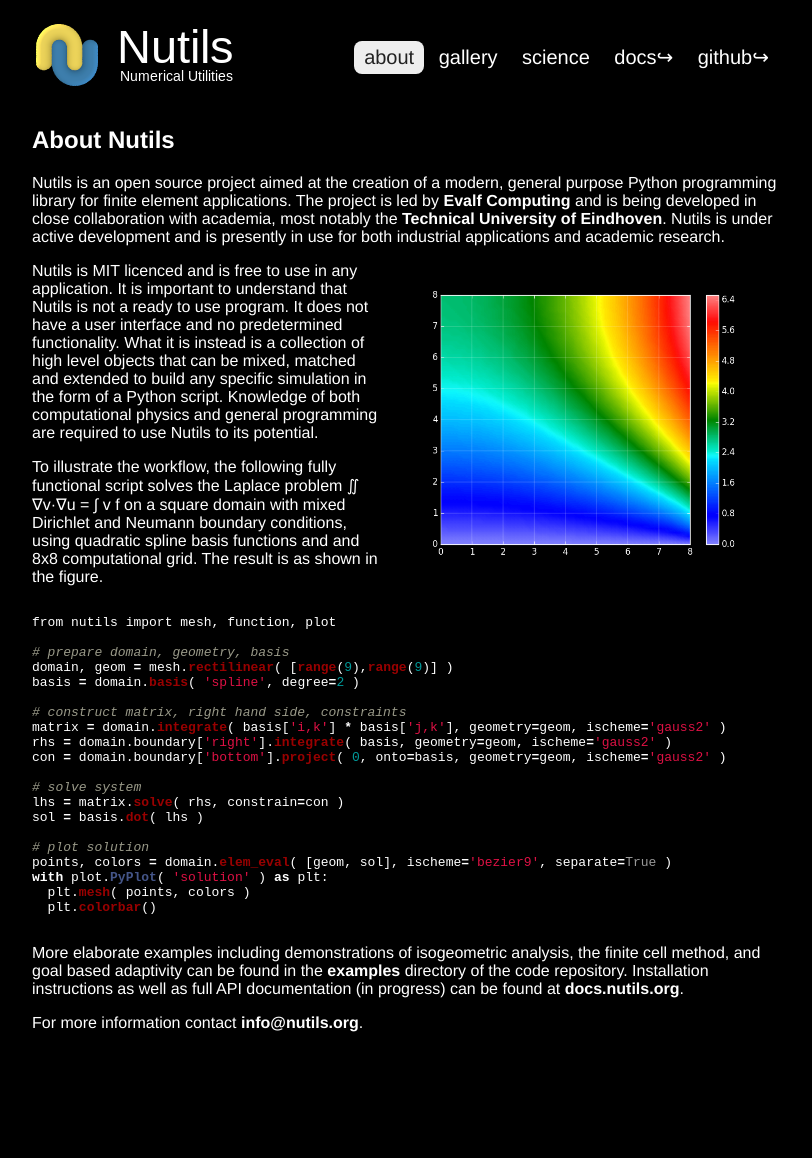
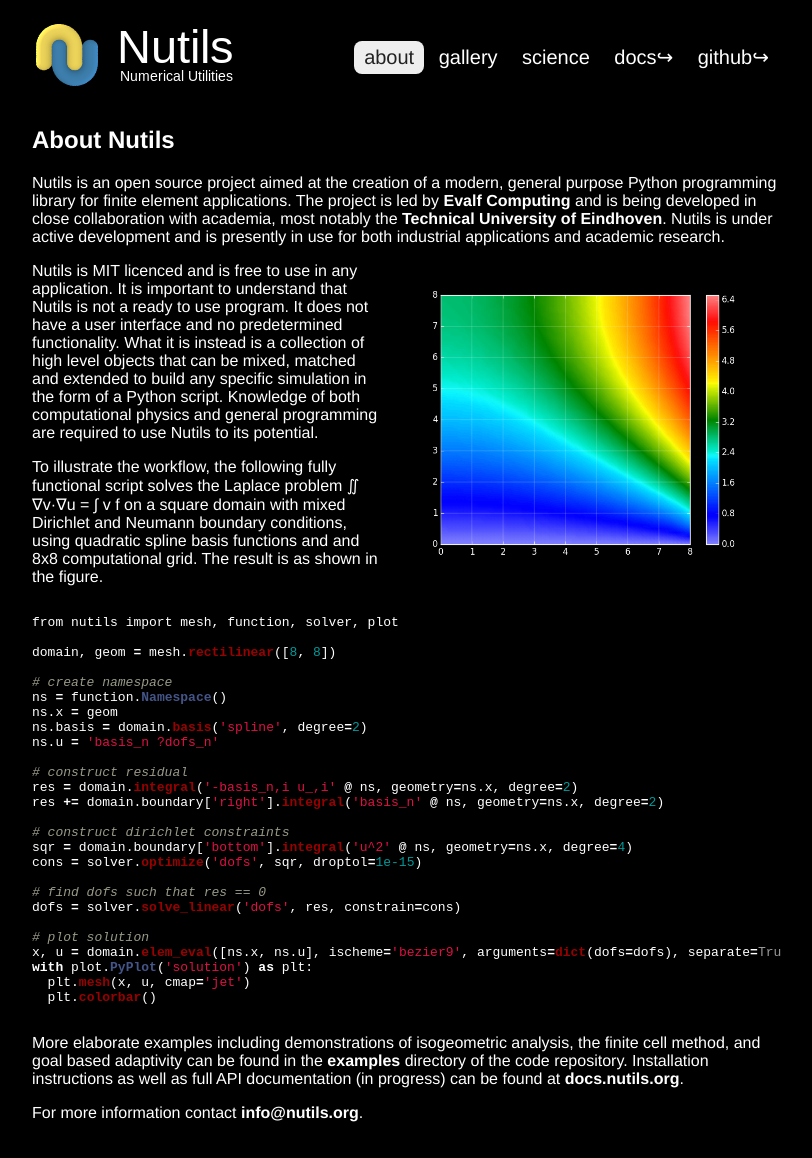
Before and after one commit to nutils/nutils.github.io, a Jekyll site: the page built from about.html, in a window 1280 px wide. Shown: the whole page, without its empty margins (233-1045 px from the left). Built offline with Jekyll 4.4.1, drawn with Linux system fonts in a browser that asks for light colours; before the commit the page ends 1068 px from its top, so only the background shows below that.

Commit message:
update laplace example

```diff
--- a/about.html
+++ b/about.html
@@ -33,25 +33,31 @@
 8x8 computational grid. The result is as shown in the figure.</p>
 
 {% highlight python %}
-from nutils import mesh, function, plot
+from nutils import mesh, function, solver, plot
 
-# prepare domain, geometry, basis
-domain, geom = mesh.rectilinear( [range(9),range(9)] )
-basis = domain.basis( 'spline', degree=2 )
+domain, geom = mesh.rectilinear([8, 8])
 
-# construct matrix, right hand side, constraints
-matrix = domain.integrate( basis['i,k'] * basis['j,k'], geometry=geom, ischeme='gauss2' )
-rhs = domain.boundary['right'].integrate( basis, geometry=geom, ischeme='gauss2' )
-con = domain.boundary['bottom'].project( 0, onto=basis, geometry=geom, ischeme='gauss2' )
+# create namespace
+ns = function.Namespace()
+ns.x = geom
+ns.basis = domain.basis('spline', degree=2)
+ns.u = 'basis_n ?dofs_n'
 
-# solve system
-lhs = matrix.solve( rhs, constrain=con )
-sol = basis.dot( lhs )
+# construct residual
+res = domain.integral('-basis_n,i u_,i' @ ns, geometry=ns.x, degree=2)
+res += domain.boundary['right'].integral('basis_n' @ ns, geometry=ns.x, degree=2)
+
+# construct dirichlet constraints
+sqr = domain.boundary['bottom'].integral('u^2' @ ns, geometry=ns.x, degree=4)
+cons = solver.optimize('dofs', sqr, droptol=1e-15)
+
+# find dofs such that res == 0
+dofs = solver.solve_linear('dofs', res, constrain=cons)
 
 # plot solution
-points, colors = domain.elem_eval( [geom, sol], ischeme='bezier9', separate=True )
-with plot.PyPlot( 'solution' ) as plt:
-  plt.mesh( points, colors )
+x, u = domain.elem_eval([ns.x, ns.u], ischeme='bezier9', arguments=dict(dofs=dofs), separate=True)
+with plot.PyPlot('solution') as plt:
+  plt.mesh(x, u, cmap='jet')
   plt.colorbar()
 {% endhighlight %}
 
```
